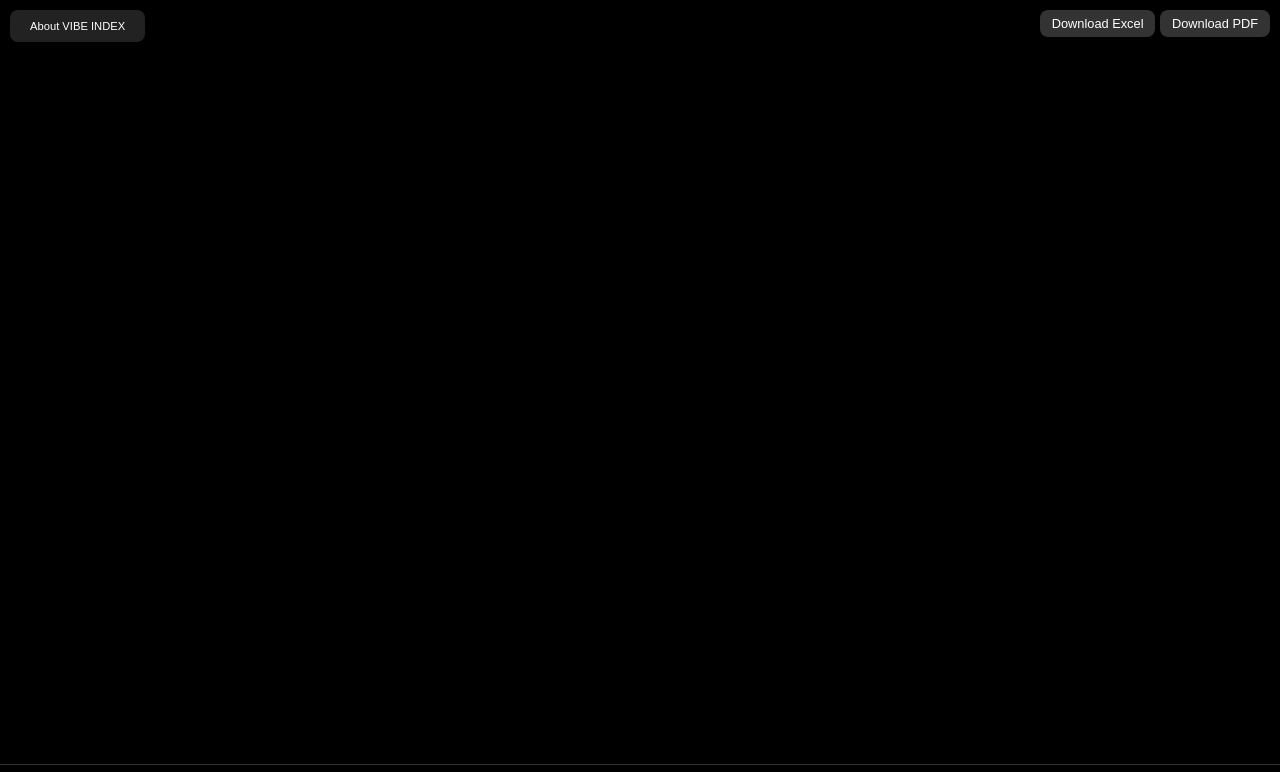
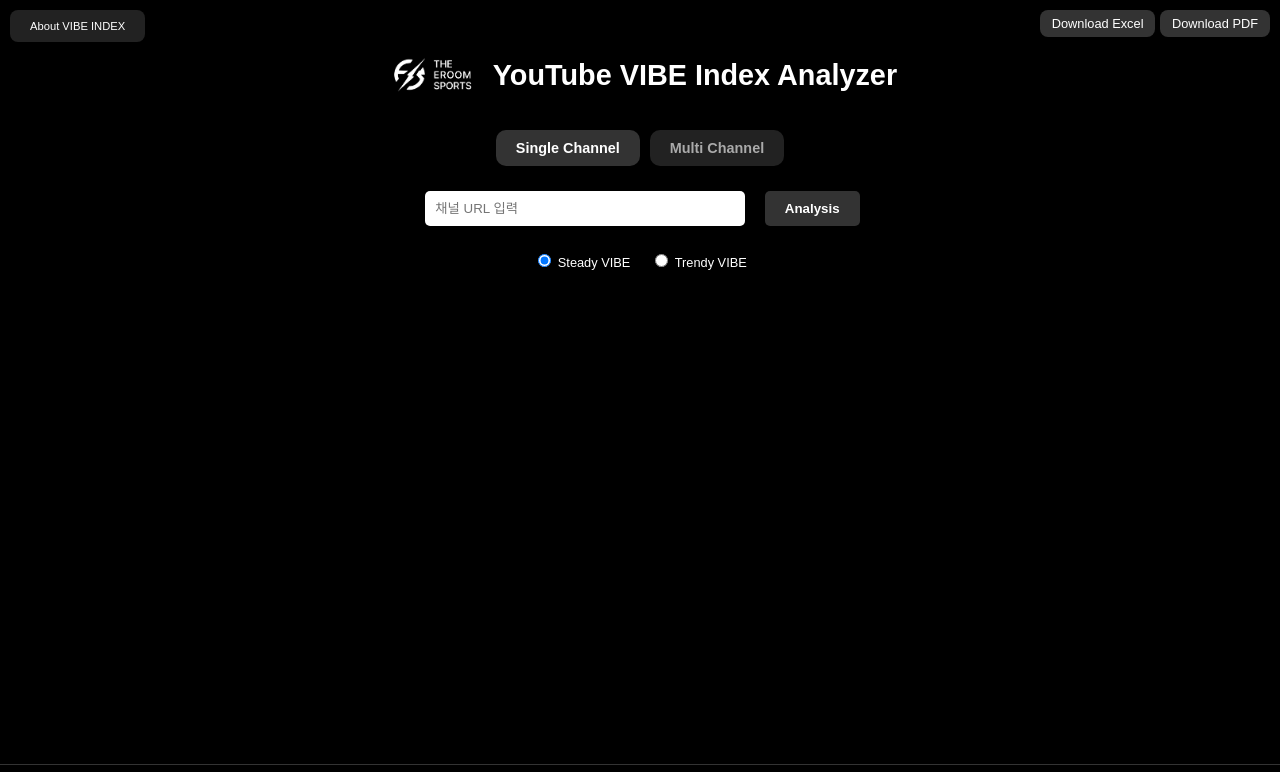
Before and after one commit to dookie777/vibe-index, a plain HTML site: page index.html in a window 1280 px wide. Shown: the top 772 px of the page. Drawn offline with Linux system fonts and the light colour scheme.

Commit message:
Update index.html

```diff
--- a/index.html
+++ b/index.html
@@ -19,7 +19,7 @@ body {
   padding: 20px;
   max-width: 1200px;
   margin: auto;
-  margin-top: 600px;  /* ✅ 전체 화면 아래로 100px 내려줌 */
+  margin-top: 0px;  /* ✅ 전체 화면 아래로 100px 내려줌 */
 }
 h1 { font-size: 2rem; text-align: center; color: #ffa500; }
 
@@ -242,7 +242,7 @@ border-radius: 8px !important; /* 모서리 둥글게 */
   align-items: center;
   justify-content: center;
   gap: 10px;
-  margin: 160px 0 20px 0;  /* ✅ 위 여백 80px, 아래 20px으로 설정 */
+  margin: 20px 0 20px 0;  /* ✅ 위 여백 80px, 아래 20px으로 설정 */
 }
 
 .logo-title .logo {
```
